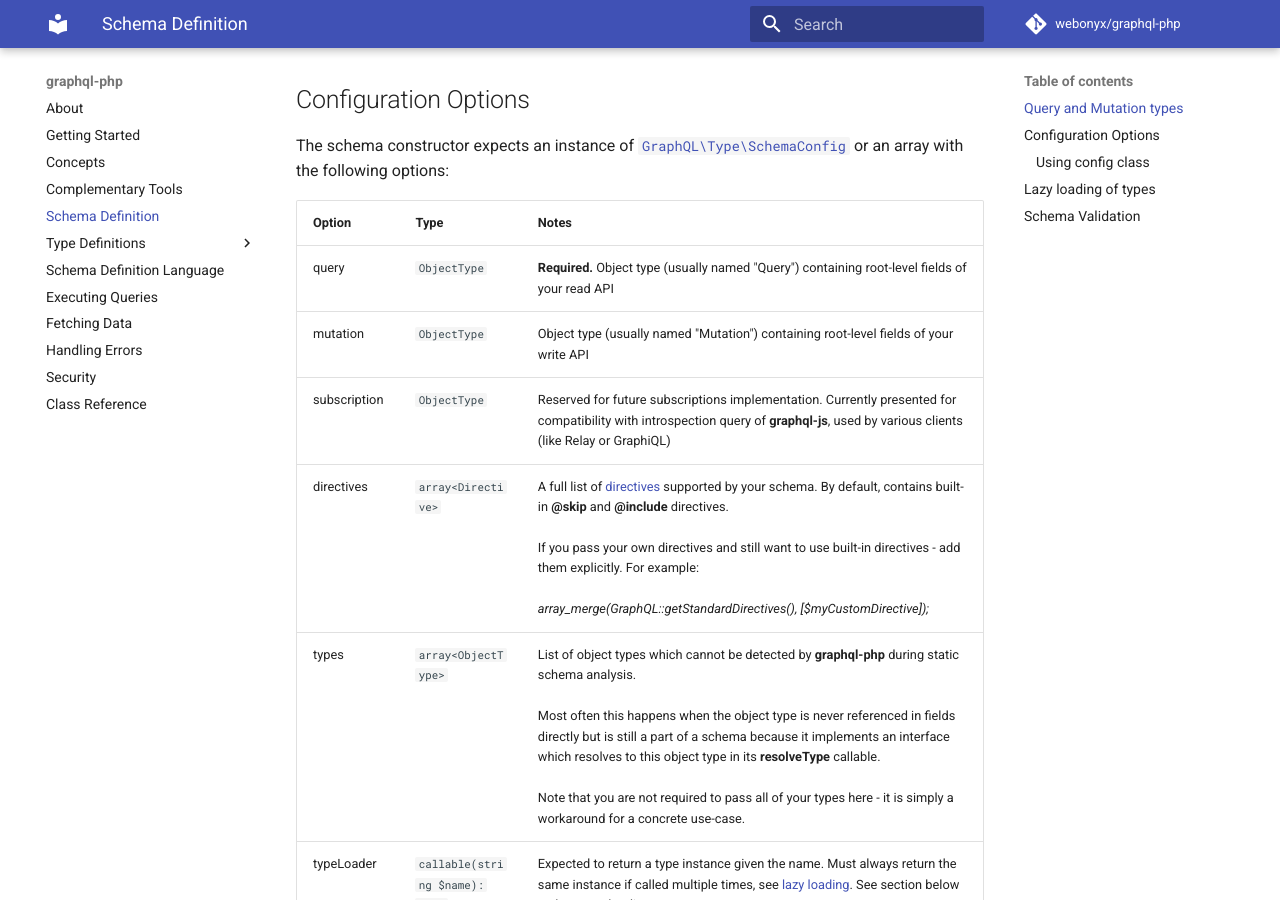
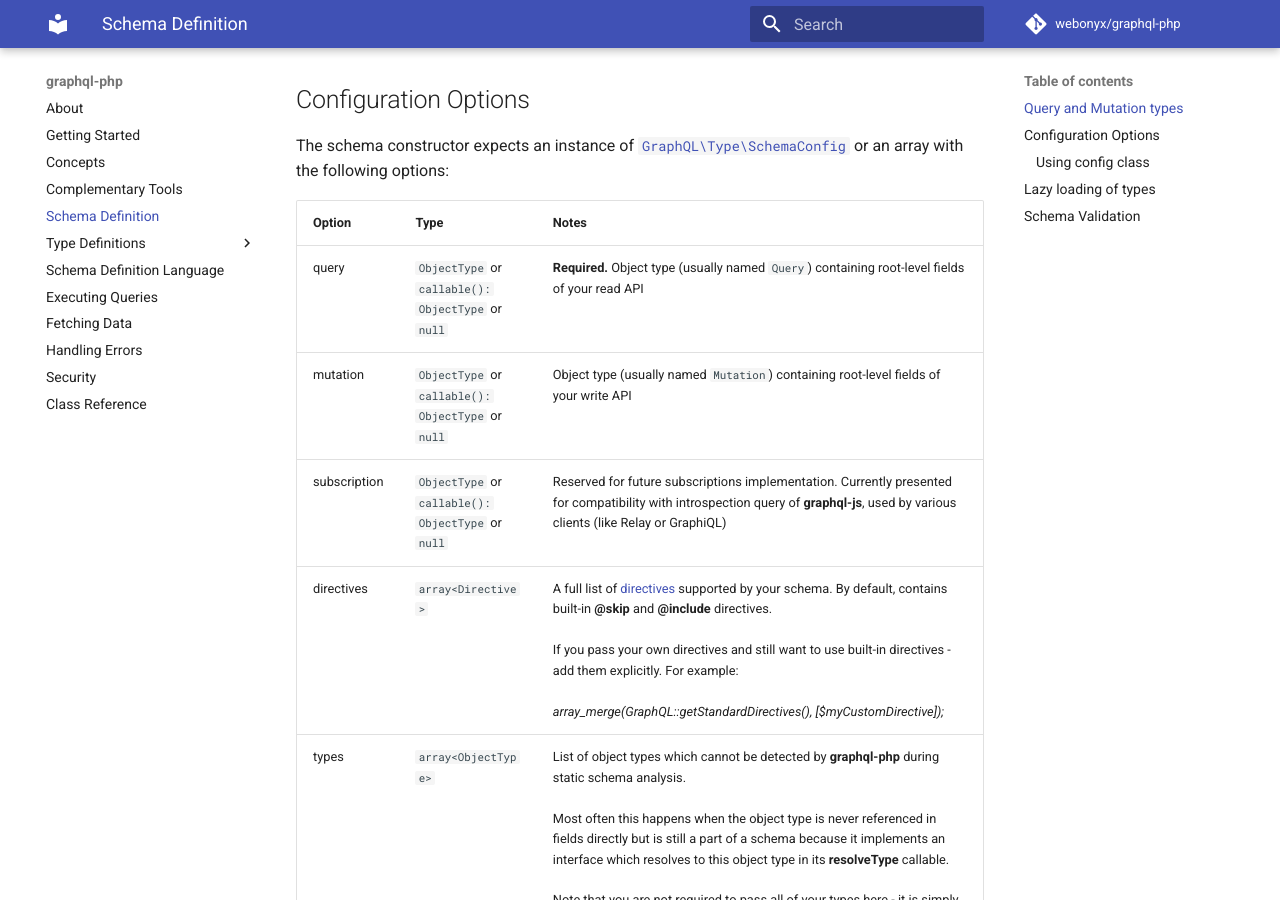
Before and after one commit to webonyx/graphql-php, an MkDocs documentation site: the page built from docs/schema-definition.md, in a window 1280 px wide and 900 px high, scrolled down 1539 px. Built offline with MkDocs 1.6.1 and Material for MkDocs 9.7.7, drawn with Linux system fonts in a browser that asks for light colours; comment, search, counter and statistics services are not loaded.

Commit message:
update docs

```diff
--- a/docs/schema-definition.md
+++ b/docs/schema-definition.md
@@ -78,14 +78,14 @@ with complex input values (see [Mutations and Input Types](type-definitions/inpu
 The schema constructor expects an instance of [`GraphQL\Type\SchemaConfig`](class-reference.md#graphqltypeschemaconfig)
 or an array with the following options:
 
-| Option       | Type                           | Notes                                                                                                                                                                                                                                                                                                                                                                                                                                                         |
-| ------------ | ------------------------------ | ------------------------------------------------------------------------------------------------------------------------------------------------------------------------------------------------------------------------------------------------------------------------------------------------------------------------------------------------------------------------------------------------------------------------------------------------------------- |
-| query        | `ObjectType`                   | **Required.** Object type (usually named "Query") containing root-level fields of your read API                                                                                                                                                                                                                                                                                                                                                               |
-| mutation     | `ObjectType`                   | Object type (usually named "Mutation") containing root-level fields of your write API                                                                                                                                                                                                                                                                                                                                                                         |
-| subscription | `ObjectType`                   | Reserved for future subscriptions implementation. Currently presented for compatibility with introspection query of **graphql-js**, used by various clients (like Relay or GraphiQL)                                                                                                                                                                                                                                                                          |
-| directives   | `array<Directive>`             | A full list of [directives](type-definitions/directives.md) supported by your schema. By default, contains built-in **@skip** and **@include** directives.<br><br> If you pass your own directives and still want to use built-in directives - add them explicitly. For example:<br><br> _array_merge(GraphQL::getStandardDirectives(), [$myCustomDirective]);_                                                                                               |
-| types        | `array<ObjectType>`            | List of object types which cannot be detected by **graphql-php** during static schema analysis.<br><br>Most often this happens when the object type is never referenced in fields directly but is still a part of a schema because it implements an interface which resolves to this object type in its **resolveType** callable. <br><br> Note that you are not required to pass all of your types here - it is simply a workaround for a concrete use-case. |
-| typeLoader   | `callable(string $name): Type` | Expected to return a type instance given the name. Must always return the same instance if called multiple times, see [lazy loading](#lazy-loading-of-types). See section below on lazy type loading.                                                                                                                                                                                                                                                         |
+| Option       | Type                                               | Notes                                                                                                                                                                                                                                                                                                                                                                                                                                                         |
+|--------------|----------------------------------------------------|---------------------------------------------------------------------------------------------------------------------------------------------------------------------------------------------------------------------------------------------------------------------------------------------------------------------------------------------------------------------------------------------------------------------------------------------------------------|
+| query        | `ObjectType` or `callable(): ObjectType` or `null` | **Required.** Object type (usually named `Query`) containing root-level fields of your read API                                                                                                                                                                                                                                                                                                                                                               |
+| mutation     | `ObjectType` or `callable(): ObjectType` or `null` | Object type (usually named `Mutation`) containing root-level fields of your write API                                                                                                                                                                                                                                                                                                                                                                         |
+| subscription | `ObjectType` or `callable(): ObjectType` or `null` | Reserved for future subscriptions implementation. Currently presented for compatibility with introspection query of **graphql-js**, used by various clients (like Relay or GraphiQL)                                                                                                                                                                                                                                                                          |
+| directives   | `array<Directive>`                                 | A full list of [directives](type-definitions/directives.md) supported by your schema. By default, contains built-in **@skip** and **@include** directives.<br><br> If you pass your own directives and still want to use built-in directives - add them explicitly. For example:<br><br> _array_merge(GraphQL::getStandardDirectives(), [$myCustomDirective]);_                                                                                               |
+| types        | `array<ObjectType>`                                | List of object types which cannot be detected by **graphql-php** during static schema analysis.<br><br>Most often this happens when the object type is never referenced in fields directly but is still a part of a schema because it implements an interface which resolves to this object type in its **resolveType** callable. <br><br> Note that you are not required to pass all of your types here - it is simply a workaround for a concrete use-case. |
+| typeLoader   | `callable(string $name): Type`                     | Expected to return a type instance given the name. Must always return the same instance if called multiple times, see [lazy loading](#lazy-loading-of-types). See section below on lazy type loading.                                                                                                                                                                                                                                                         |
 
 ### Using config class
 
```
